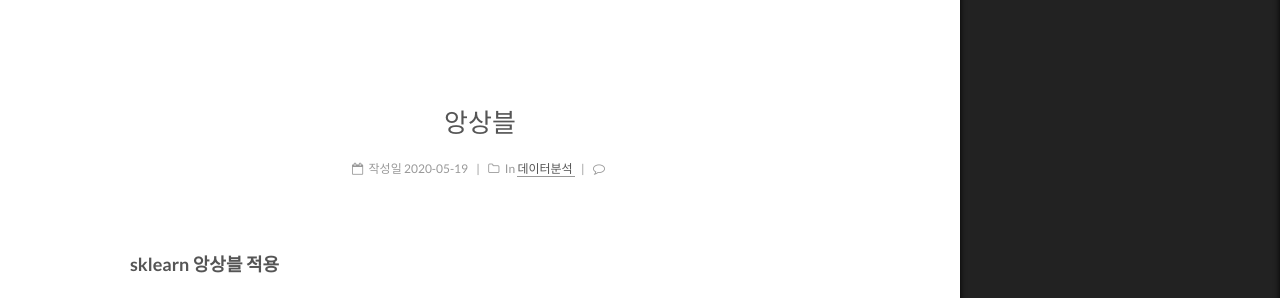
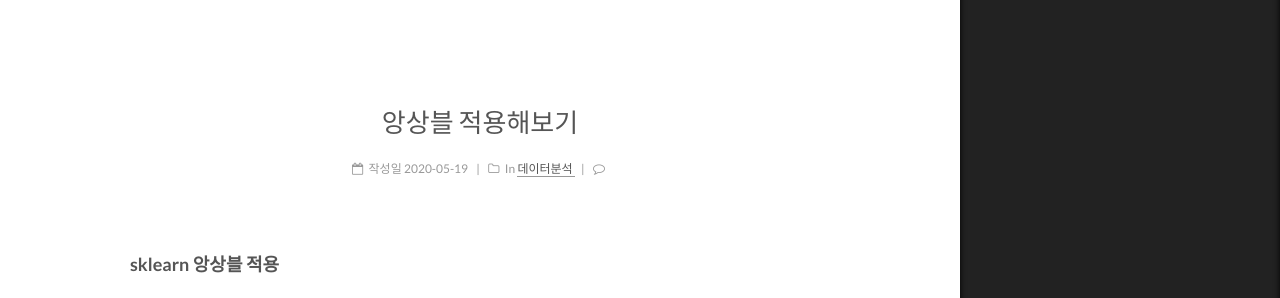
Before and after one commit to dgjung0220/dgjung0220.github.io, a Jekyll site: the page built from _posts/2020-05-19-ensemble_code.md, in a window 1280 px wide. Shown: the part 283-581 px from the top of the page. Built offline with Jekyll 4.4.1, drawn with Linux system fonts in a browser that asks for light colours; comment, search, counter and statistics services are not loaded.

Commit message:
Update 2020-05-19-ensemble_code.md

```diff
--- a/_posts/2020-05-19-ensemble_code.md
+++ b/_posts/2020-05-19-ensemble_code.md
@@ -1,6 +1,6 @@
 ---
 tags: ["파이썬","sklearn","앙상블"]
-title: '앙상블 '
+title: '앙상블 적용해보기'
 date: 2020.05.19
 category: '데이터분석'
 ---
```
